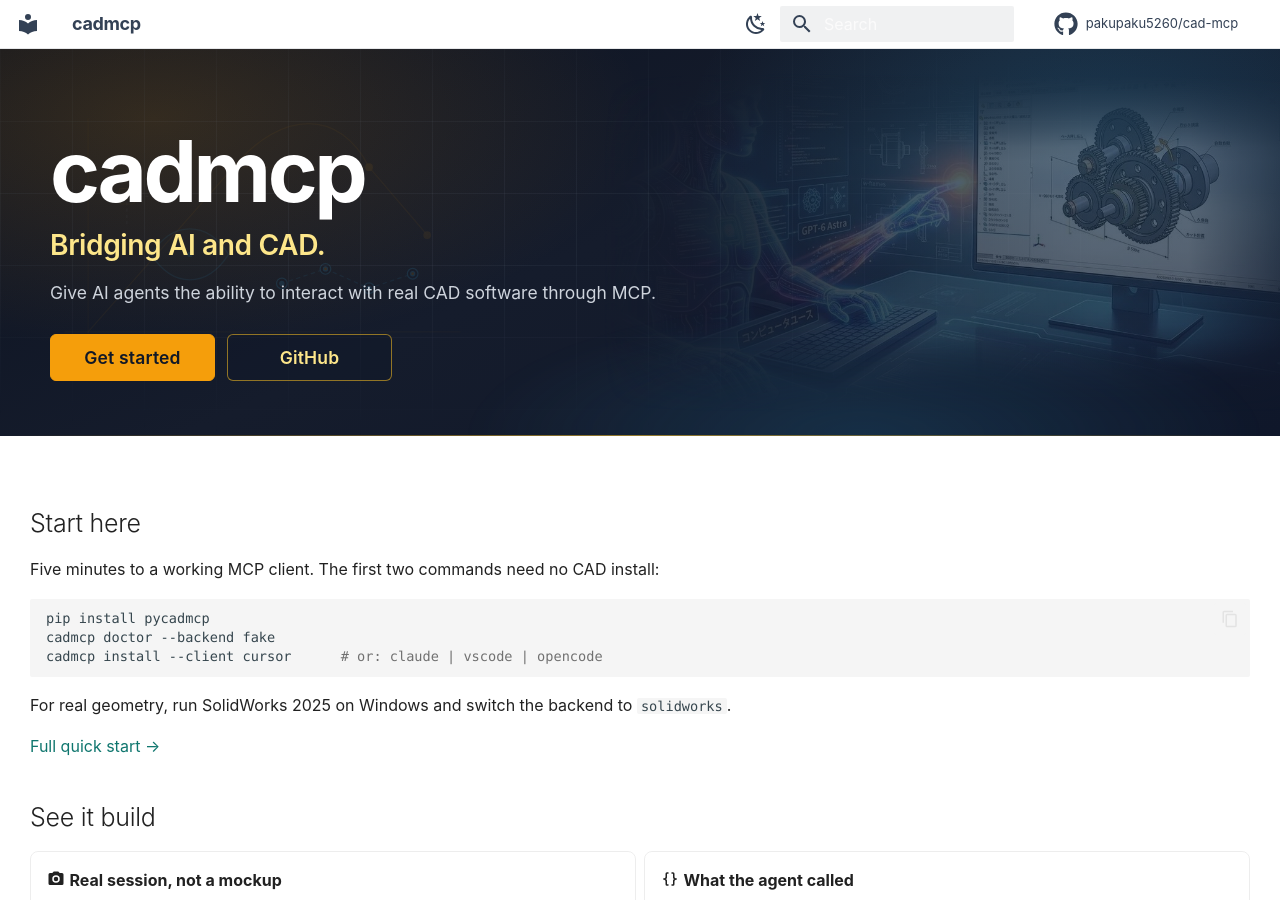
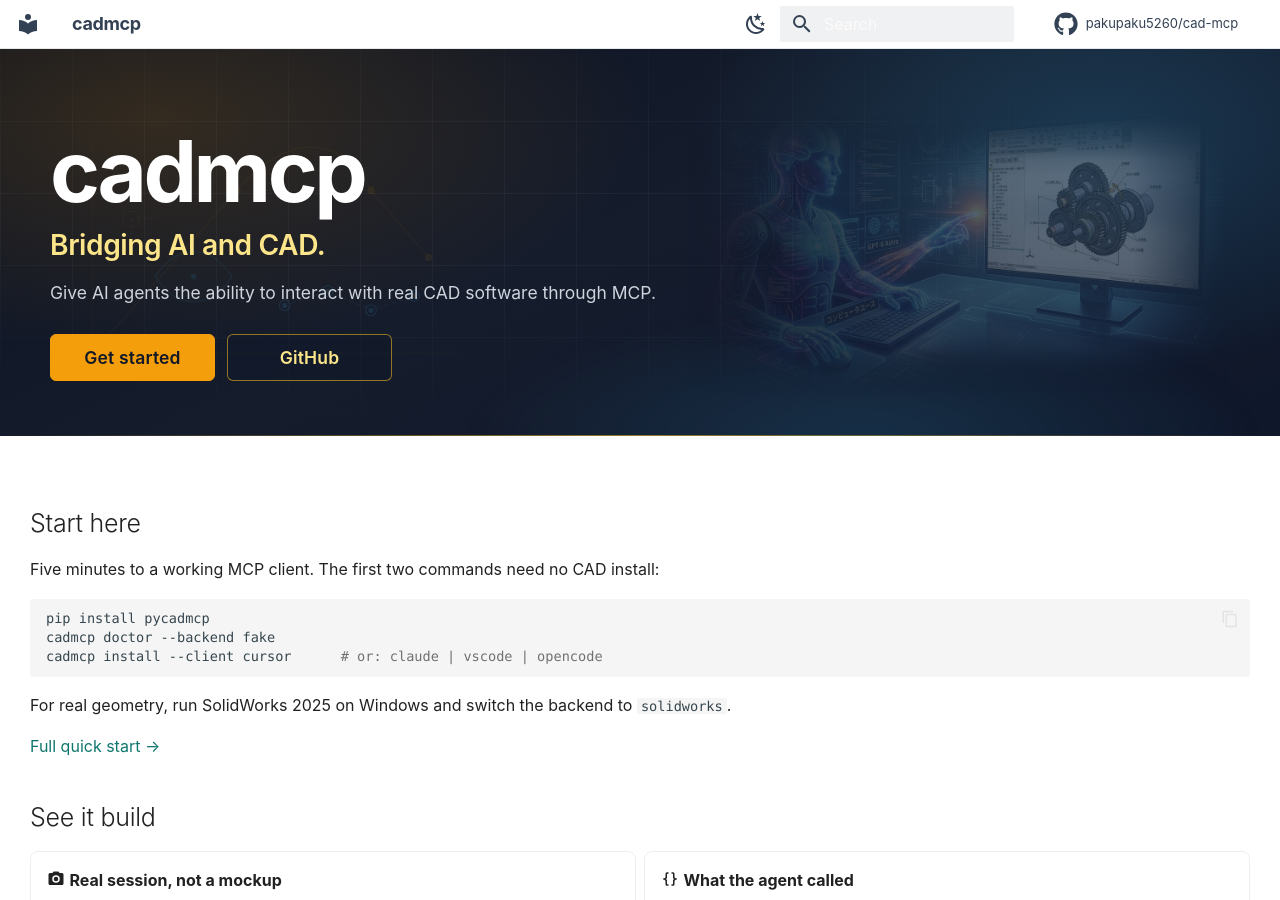
Before and after one commit to pakupaku5260/cad-mcp, an MkDocs documentation site: the page built from website/docs/index.md, in a window 1280 px wide and 900 px high. Built offline with MkDocs 1.6.1 and Material for MkDocs 9.7.7, drawn with Linux system fonts in a browser that asks for light colours; comment, search, counter and statistics services are not loaded.

Commit message:
docs(site): lock hero art to shell flex and 2x2 Why cards
Co-authored-by: Cursor <cursoragent@cursor.com>

```diff
--- a/website/docs/index.md
+++ b/website/docs/index.md
@@ -80,7 +80,7 @@ For real geometry, run SolidWorks 2025 on Windows and switch the backend to
 
 ## Why cadmcp
 
-<div class="grid cards" markdown>
+<div class="grid cards cmdx-cards-2" markdown>
 
 -   :material-creation: **AI-assisted design**
 
--- a/website/docs/stylesheets/extra.css
+++ b/website/docs/stylesheets/extra.css
@@ -38,29 +38,7 @@
   pointer-events: none;
 }
 
-/* Faded construction mesh behind the left copy */
-.cmdx-hero__mesh {
-  position: absolute;
-  left: max(0.5rem, calc(50% - 30.5rem));
-  top: 48%;
-  z-index: 0;
-  width: min(34rem, 58%);
-  height: 15.5rem;
-  transform: translateY(-50%);
-  background: url("../assets/design-mesh.svg") left center / contain no-repeat;
-  opacity: 0.12;
-  -webkit-mask-image:
-    linear-gradient(90deg, #000 0%, #000 55%, transparent 92%),
-    linear-gradient(180deg, transparent 0%, #000 16%, #000 84%, transparent 100%);
-  mask-image:
-    linear-gradient(90deg, #000 0%, #000 55%, transparent 92%),
-    linear-gradient(180deg, transparent 0%, #000 16%, #000 84%, transparent 100%);
-  -webkit-mask-composite: source-in;
-  mask-composite: intersect;
-  pointer-events: none;
-}
-
-/* Same column logic as footer: shell row for copy */
+/* Same column logic as footer: shell row, copy left / art right */
 .cmdx-hero__row {
   position: relative;
   z-index: 1;
@@ -77,26 +55,43 @@
   color: #f8fafc;
 }
 
-/* Cover photo: larger, right-biased, soft dissolve into navy */
+/* Mesh sticks to the copy column (same zoom/scale as text) */
+.cmdx-hero__inner::before {
+  content: "";
+  position: absolute;
+  inset: -1.25rem -1.5rem -1.5rem -0.75rem;
+  z-index: -1;
+  background: url("../assets/design-mesh.svg") left center / contain no-repeat;
+  opacity: 0.12;
+  -webkit-mask-image:
+    linear-gradient(90deg, #000 0%, #000 58%, transparent 95%),
+    linear-gradient(180deg, transparent 0%, #000 14%, #000 86%, transparent 100%);
+  mask-image:
+    linear-gradient(90deg, #000 0%, #000 58%, transparent 95%),
+    linear-gradient(180deg, transparent 0%, #000 14%, #000 86%, transparent 100%);
+  -webkit-mask-composite: source-in;
+  mask-composite: intersect;
+  pointer-events: none;
+}
+
+/* Cover in the shell flex slot — same layout lock as mesh, prior larger size kept */
 .cmdx-hero__art {
-  position: absolute;
-  right: -4%;
-  top: 50%;
-  z-index: 0;
-  width: min(40rem, 62%);
-  height: 17rem;
-  transform: translateY(-50%);
+  position: relative;
+  flex: 0 0 auto;
+  width: min(30rem, 46%);
+  height: 14rem;
+  margin-left: auto;
   background:
-    linear-gradient(90deg, rgba(12, 18, 32, 0.95) 0%, rgba(12, 18, 32, 0.55) 24%, rgba(12, 18, 32, 0.18) 48%, transparent 70%),
-    linear-gradient(180deg, rgba(12, 18, 32, 0.7) 0%, transparent 26%, transparent 74%, rgba(15, 23, 42, 0.78) 100%),
-    url("../assets/hero-cover.jpg") 62% center / cover no-repeat;
+    linear-gradient(90deg, rgba(12, 18, 32, 0.88) 0%, rgba(12, 18, 32, 0.35) 32%, transparent 62%),
+    linear-gradient(180deg, rgba(12, 18, 32, 0.55) 0%, transparent 22%, transparent 78%, rgba(15, 23, 42, 0.65) 100%),
+    url("../assets/hero-cover.jpg") center / cover no-repeat;
   opacity: 0.28;
   -webkit-mask-image:
-    linear-gradient(90deg, transparent 0%, transparent 8%, #000 38%, #000 82%, transparent 100%),
-    linear-gradient(180deg, transparent 0%, #000 22%, #000 78%, transparent 100%);
+    linear-gradient(90deg, transparent 0%, #000 18%, #000 82%, transparent 100%),
+    linear-gradient(180deg, transparent 0%, #000 16%, #000 84%, transparent 100%);
   mask-image:
-    linear-gradient(90deg, transparent 0%, transparent 8%, #000 38%, #000 82%, transparent 100%),
-    linear-gradient(180deg, transparent 0%, #000 22%, #000 78%, transparent 100%);
+    linear-gradient(90deg, transparent 0%, #000 18%, #000 82%, transparent 100%),
+    linear-gradient(180deg, transparent 0%, #000 16%, #000 84%, transparent 100%);
   -webkit-mask-composite: source-in;
   mask-composite: intersect;
   pointer-events: none;
@@ -187,8 +182,7 @@
     display: none;
   }
 
-  .cmdx-hero__mesh {
-    width: min(28rem, 88%);
+  .cmdx-hero__inner::before {
     opacity: 0.1;
   }
 
@@ -245,6 +239,17 @@
 
 .cmdx-body .grid.cards > ul > li {
   border-radius: 0.4rem;
+}
+
+/* Why cadmcp: 2×2 instead of Material's auto-fit 3+1 */
+.cmdx-body .grid.cards.cmdx-cards-2 {
+  grid-template-columns: repeat(2, minmax(0, 1fr));
+}
+
+@media screen and (max-width: 40em) {
+  .cmdx-body .grid.cards.cmdx-cards-2 {
+    grid-template-columns: 1fr;
+  }
 }
 
 .cmdx-body .grid:last-child,
--- a/website/overrides/home.html
+++ b/website/overrides/home.html
@@ -4,8 +4,6 @@
   {{ super() }}
   <section class="cmdx-hero" aria-label="cadmcp">
     <div class="cmdx-hero__bg" aria-hidden="true"></div>
-    <div class="cmdx-hero__mesh" aria-hidden="true"></div>
-    <div class="cmdx-hero__art" aria-hidden="true"></div>
     <div class="cmdx-hero__glow" aria-hidden="true"></div>
     <div class="cmdx-shell cmdx-hero__row">
       <div class="cmdx-hero__inner">
@@ -19,6 +17,7 @@
           <a class="cmdx-cta cmdx-cta--secondary" href="{{ config.repo_url }}">GitHub</a>
         </div>
       </div>
+      <div class="cmdx-hero__art" aria-hidden="true"></div>
     </div>
   </section>
 {% endblock %}
```
